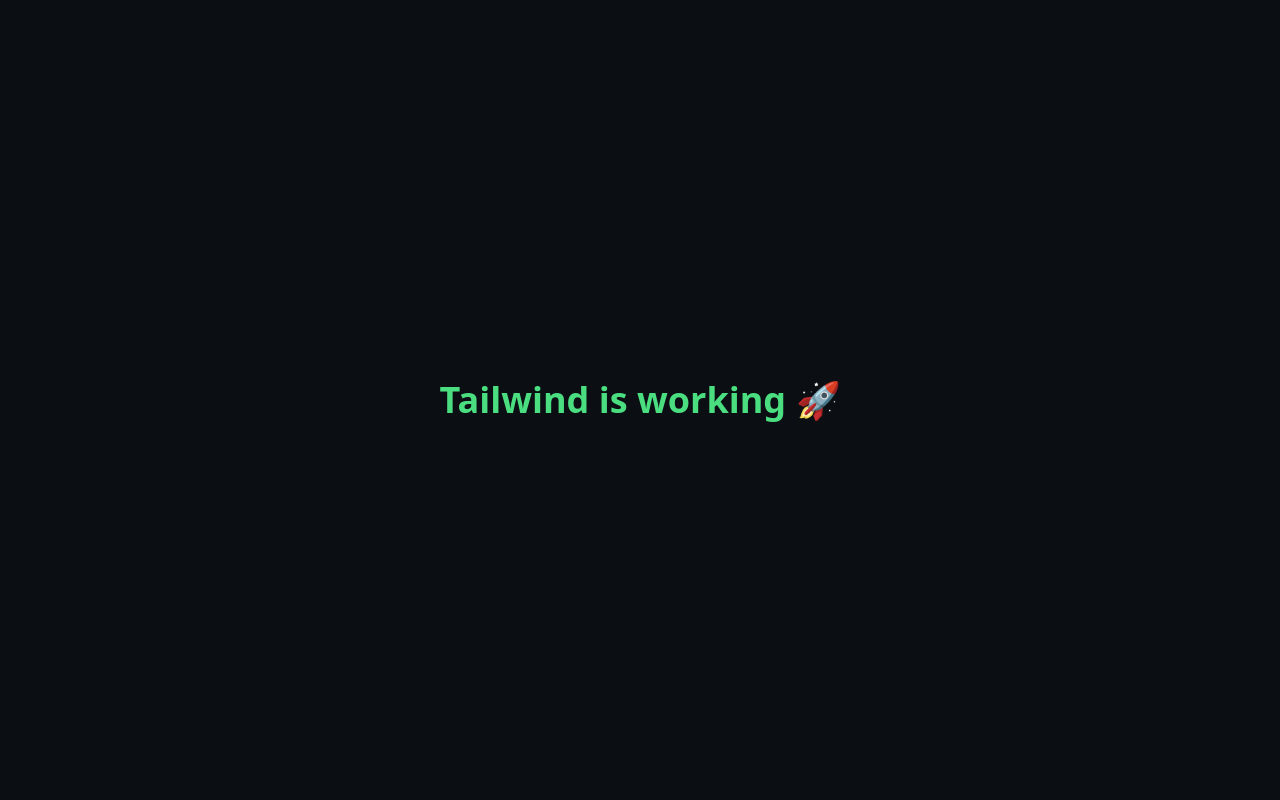
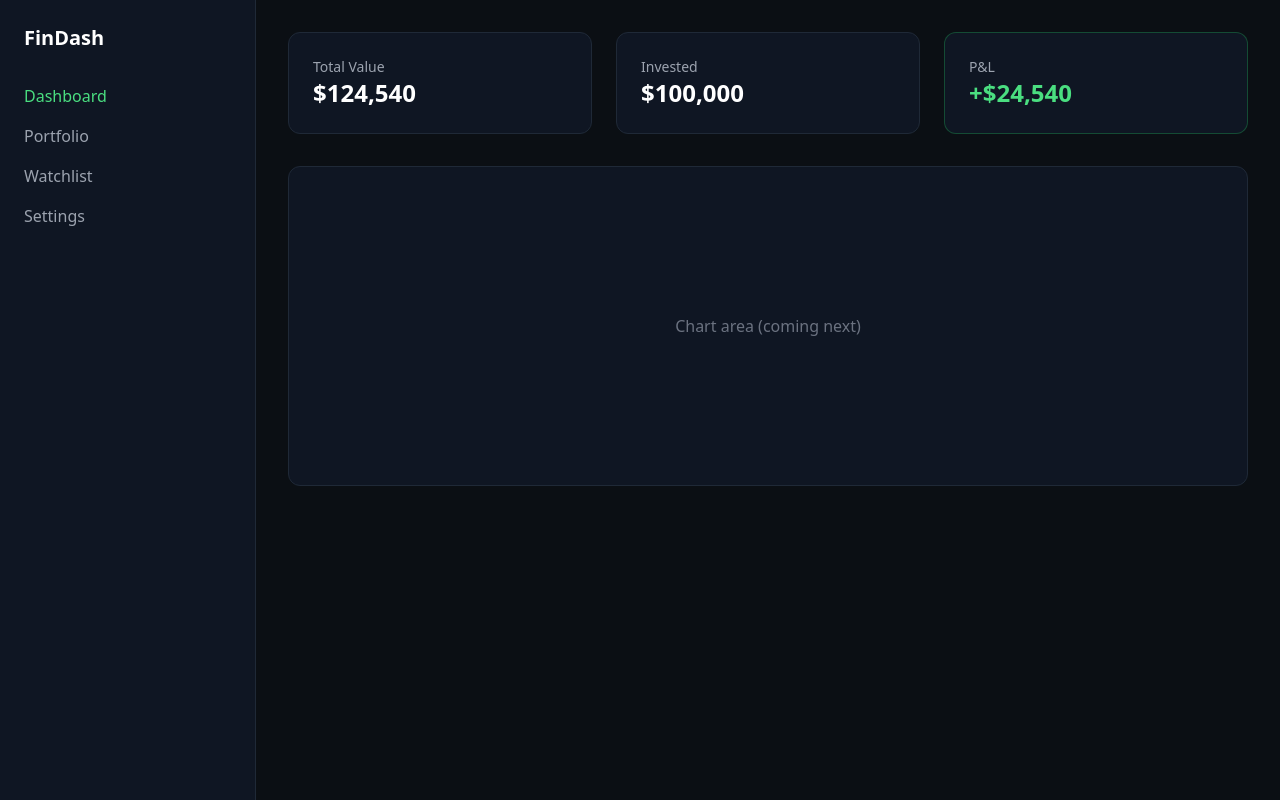
Before and after one commit to Mukul2425/Finance_dashboard, a React app in the folder frontend/: page / in a window 1280 px wide. Built offline with nearby package versions, Linux system fonts and the light colour scheme; the HTML template or start-up script is replaced by a standard one.

Commit message:
Add dashboard UI skeleton with dark fintech layout

```diff
--- a/frontend/src/App.jsx
+++ b/frontend/src/App.jsx
@@ -1,10 +1,11 @@
+import Layout from "./components/Layout";
+import Dashboard from "./pages/Dashboard";
+
 function App() {
   return (
-    <div className="min-h-screen flex items-center justify-center bg-[#0b0f14]">
-      <h1 className="text-4xl font-bold text-green-400">
-        Tailwind is working 🚀
-      </h1>
-    </div>
+    <Layout>
+      <Dashboard />
+    </Layout>
   );
 }
 
--- /dev/null
+++ b/frontend/src/components/Layout.jsx
@@ -0,0 +1,12 @@
+import Sidebar from "./Sidebar";
+
+export default function Layout({ children }) {
+  return (
+    <div className="flex min-h-screen bg-[#0b0f14]">
+      <Sidebar />
+      <main className="flex-1 p-8">
+        {children}
+      </main>
+    </div>
+  );
+}
--- /dev/null
+++ b/frontend/src/components/Sidebar.jsx
@@ -0,0 +1,16 @@
+export default function Sidebar() {
+  return (
+    <div className="w-64 bg-[#0f1623] border-r border-gray-800 flex flex-col p-6">
+      <h1 className="text-xl font-bold text-white mb-8">
+        FinDash
+      </h1>
+
+      <nav className="flex flex-col gap-4 text-gray-400">
+        <span className="text-green-400 font-medium">Dashboard</span>
+        <span className="hover:text-white cursor-pointer">Portfolio</span>
+        <span className="hover:text-white cursor-pointer">Watchlist</span>
+        <span className="hover:text-white cursor-pointer">Settings</span>
+      </nav>
+    </div>
+  );
+}
--- /dev/null
+++ b/frontend/src/components/TopStats.jsx
@@ -0,0 +1,20 @@
+export default function TopStats() {
+  return (
+    <div className="grid grid-cols-3 gap-6">
+      <div className="bg-[#0f1623] p-6 rounded-xl border border-gray-800">
+        <p className="text-gray-400 text-sm">Total Value</p>
+        <h2 className="text-2xl font-semibold text-white">$124,540</h2>
+      </div>
+
+      <div className="bg-[#0f1623] p-6 rounded-xl border border-gray-800">
+        <p className="text-gray-400 text-sm">Invested</p>
+        <h2 className="text-2xl font-semibold text-white">$100,000</h2>
+      </div>
+
+      <div className="bg-[#0f1623] p-6 rounded-xl border border-green-500/30">
+        <p className="text-gray-400 text-sm">P&amp;L</p>
+        <h2 className="text-2xl font-semibold text-green-400">+$24,540</h2>
+      </div>
+    </div>
+  );
+}
--- /dev/null
+++ b/frontend/src/pages/Dashboard.jsx
@@ -0,0 +1,13 @@
+import TopStats from "../components/TopStats";
+
+export default function Dashboard() {
+  return (
+    <div className="flex flex-col gap-8">
+      <TopStats />
+
+      <div className="bg-[#0f1623] h-80 rounded-xl border border-gray-800 flex items-center justify-center text-gray-500">
+        Chart area (coming next)
+      </div>
+    </div>
+  );
+}
```
